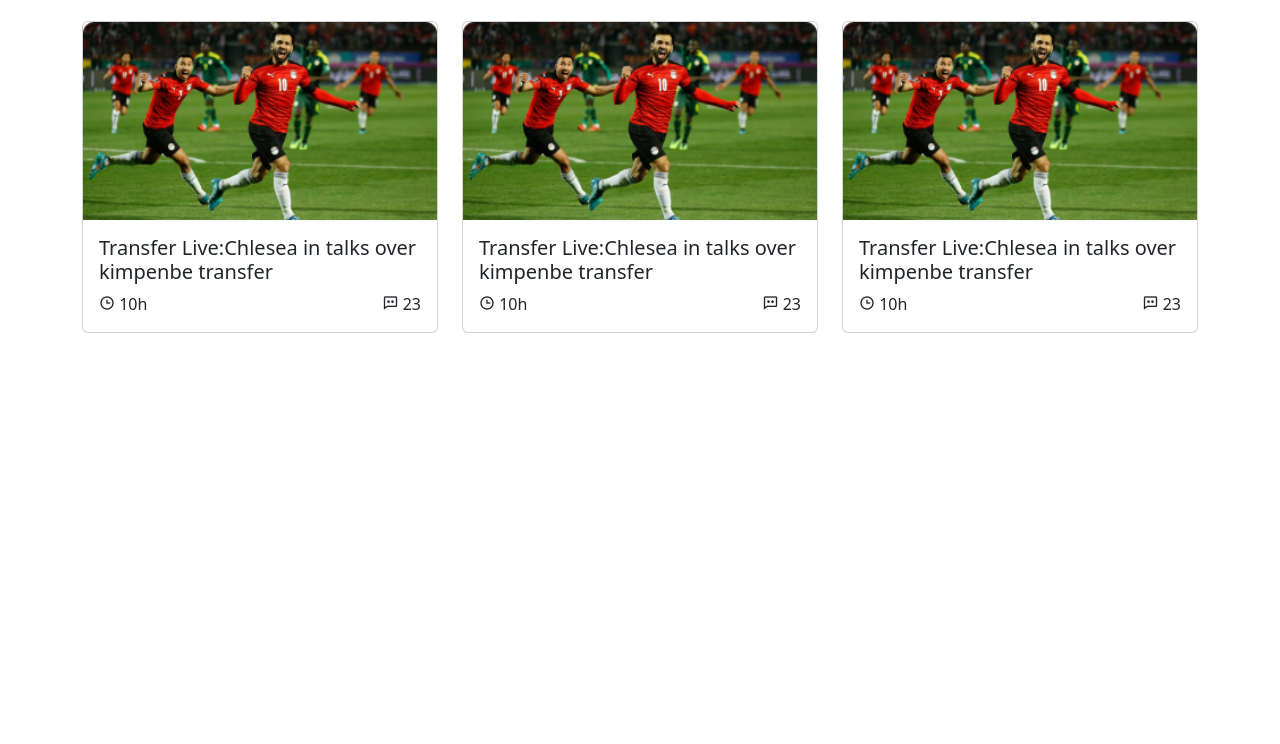
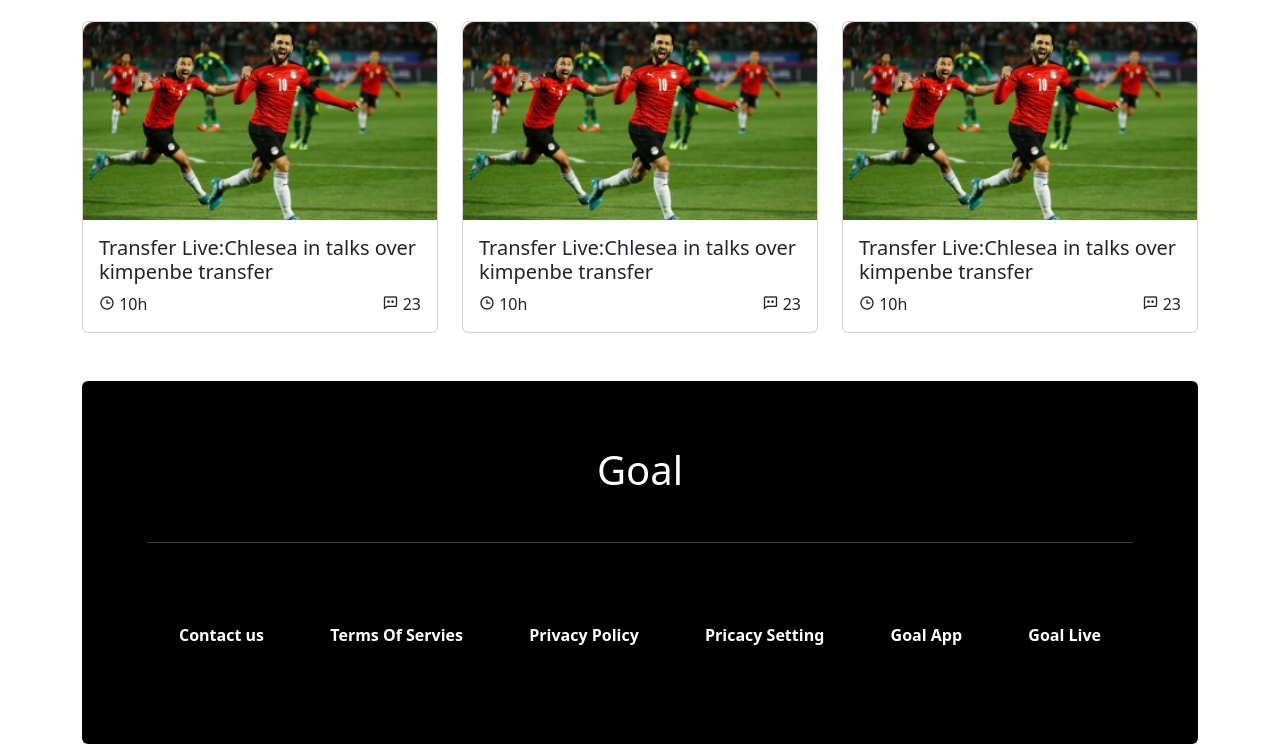
Before and after one commit to Ismailjabiullah82/world-cup-main, a plain HTML site: page index.html in a window 1280 px wide. Shown: the part 922-1666 px from the top of the page. Before the commit the page ends 1255 px from the top, so only its background shows below. Drawn offline with nearby package versions, Linux system fonts and the light colour scheme.

Commit message:
added footer

```diff
--- a/index.html
+++ b/index.html
@@ -107,6 +107,21 @@
       </div>
     </section>
 
+    <!-- Footer section starts here -->
+    <section class="mt-5">
+      <div class="card text-center text-white bg-black p-5">
+
+        <div class="card-body">
+          <h1 class="card-title">Goal</h1>
+          <br>
+          <hr>
+        </div>
+        <div class="p-5 d-flex justify-content-between fw-bold px-5">
+          <span>Contact us</span> <span>Terms Of Servies</span> <span>Privacy Policy</span> <span>Pricacy Setting</span> <span>Goal App</span> <span>Goal Live</span>
+        </div>
+      </div>
+    </section>
+
 
 
     <script src="https://cdn.jsdelivr.net/npm/bootstrap@5.3.0-alpha1/dist/js/bootstrap.bundle.min.js" integrity="sha384-w76AqPfDkMBDXo30jS1Sgez6pr3x5MlQ1ZAGC+nuZB+EYdgRZgiwxhTBTkF7CXvN" crossorigin="anonymous"></script>
```
